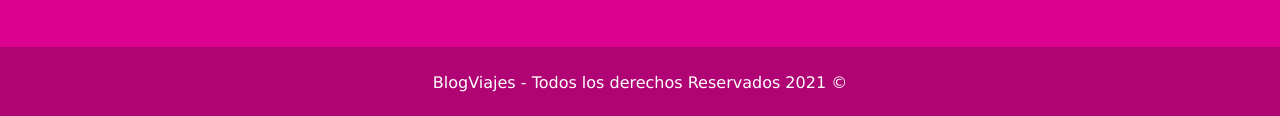
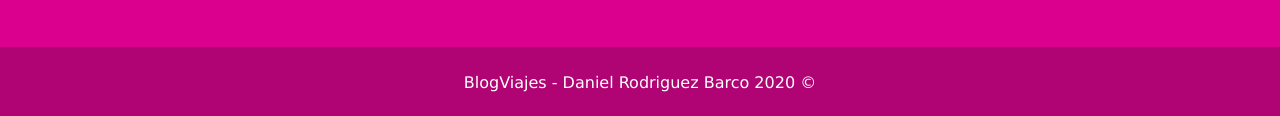
Before and after one commit to baratheon01/Blog_viajes, a plain HTML site: page index.html in a window 1280 px wide. Shown: the part 2847-2963 px from the top of the page. Drawn offline with Linux system fonts and the light colour scheme.

Commit message:
Se cambiaron parrafos en el layout

```diff
--- a/index.html
+++ b/index.html
@@ -117,7 +117,7 @@
         </section>
       </div>
       <p class="copyright">
-        BlogViajes - Todos los derechos Reservados 2021 &copy;
+        BlogViajes - Daniel Rodriguez Barco 2020 &copy;
       </p>
     </footer>
   </body>
```
